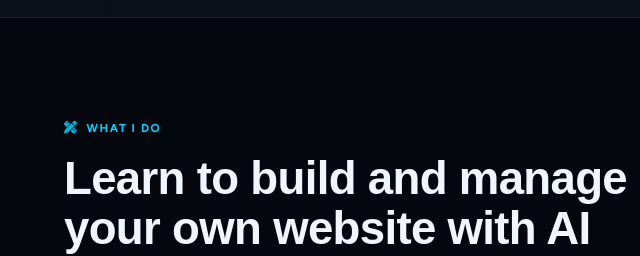
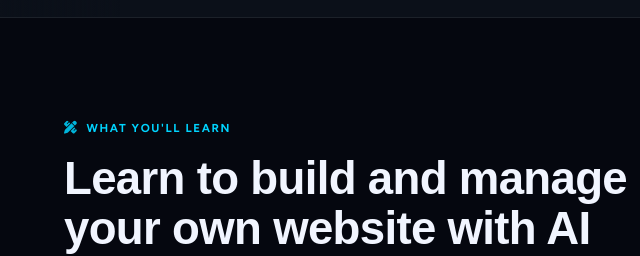
Before and after one commit to mrJohnHolt/clicklancashire.co.uk, a website: page index.html in a window 1280 px wide. Shown: the part 858-1114 px from the top of the page, 0-640 px from the left. Drawn offline with Linux system fonts and the light colour scheme; a web font is replaced by a local one.

Commit message:
What you'll learn

```diff
--- a/index.html
+++ b/index.html
@@ -273,7 +273,7 @@
   <section class="section" id="services">
     <div class="wrap">
       <div class="section__hd">
-        <div class="eyebrow"><i class="fa-solid fa-pen-ruler"></i> What I Do</div>
+        <div class="eyebrow"><i class="fa-solid fa-pen-ruler"></i> What You'll Learn</div>
         <h2 class="section__title">Learn to build and manage<br>your own website with AI</h2>
         <p class="section__sub">I'll show you how to build and run your own website with AI, no developer needed after we're done.</p>
       </div>
```
